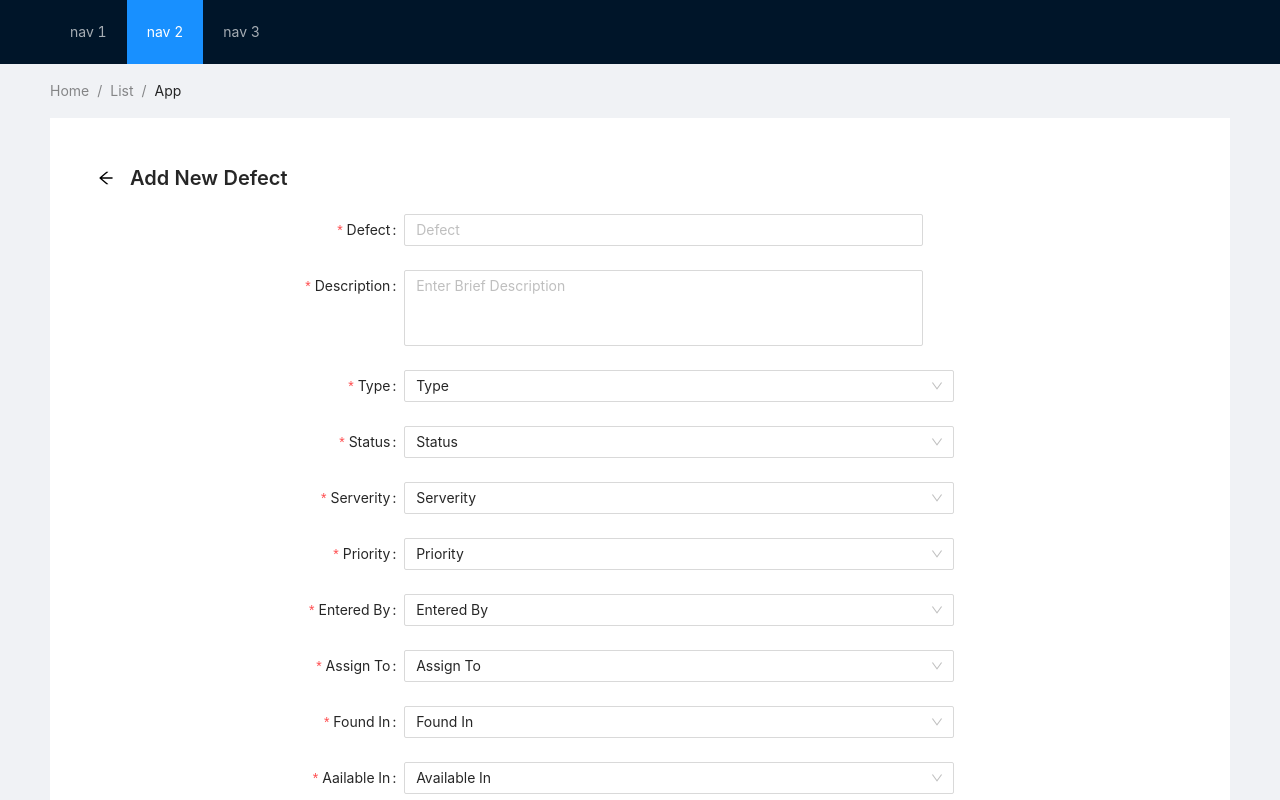
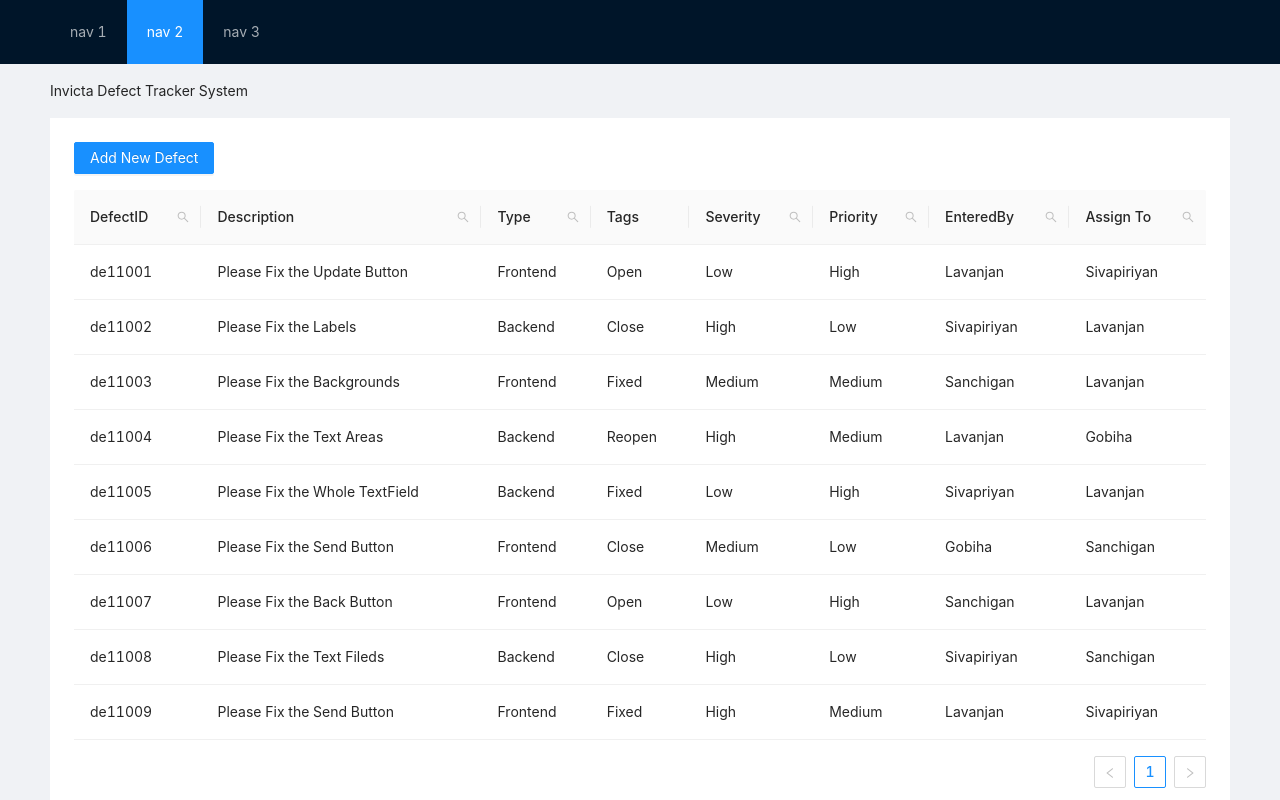
Before and after one commit to Lavanjan/Invicta-DTS, a React (Create React App) app: page / in a window 1280 px wide. Shown: the top 800 px of the page. Built offline with nearby package versions, Linux system fonts and the light colour scheme.

Commit message:
Done ViewDefectdetails

```diff
--- a/src/components/body/body.js
+++ b/src/components/body/body.js
@@ -8,8 +8,8 @@ export class body extends Component {
     render() {
         return (
             <div>
-                {/* <ViewDefectDetails /> */}
-                <AddDefectDetails />
+                <ViewDefectDetails />
+                {/* <AddDefectDetails /> */}
             </div>
         )
     }
--- a/src/components/viewDefectDetails/ViewDefectDetails.js
+++ b/src/components/viewDefectDetails/ViewDefectDetails.js
@@ -1,12 +1,264 @@
 import React, { Component } from 'react'
+import ReactDOM from 'react-dom';
+
+import { Table, Input, Button, Space, Tag } from 'antd';
+import Highlighter from 'react-highlight-words';
+import { SearchOutlined } from '@ant-design/icons';
+import 'antd/dist/antd.css';
+
+const data = [
+    {
+      key: '1',
+      defectId: 'de11001',
+      description: 'Please Fix the Update Button',
+      type: 'Frontend',
+      status: ['Open'],
+      severity: 'Low',
+      priority: 'High',
+      enteredBy: 'Lavanjan',
+      assignTo: 'Sivapiriyan',
+    },
+    {
+      key: '2',
+      defectId: 'de11002',
+      description: 'Please Fix the Labels',
+      type: 'Backend',
+      status: 'Close',
+      severity: 'High',
+      priority: 'Low',
+      enteredBy: 'Sivapiriyan',
+      assignTo: 'Lavanjan',
+    },
+    {
+      key: '3',
+      defectId: 'de11003',
+      description: 'Please Fix the Backgrounds',
+      type: 'Frontend',
+      status: 'Fixed',
+      severity: 'Medium',
+      priority: 'Medium',
+      enteredBy: 'Sanchigan',
+      assignTo: 'Lavanjan',
+    },
+    {
+      key: '4',
+      defectId: 'de11004',
+      description: 'Please Fix the Text Areas',
+      type: 'Backend',
+      status: 'Reopen',
+      severity: 'High',
+      priority: 'Medium',
+      enteredBy: 'Lavanjan',
+      assignTo: 'Gobiha',
+    },
+    {
+      key: '5',
+      defectId: 'de11005',
+      description: 'Please Fix the Whole TextField',
+      type: 'Backend',
+      status: 'Fixed',
+      severity: 'Low',
+      priority: 'High',
+      enteredBy: 'Sivapriyan',
+      assignTo: 'Lavanjan',
+    },
+    {
+      key: '6',
+      defectId: 'de11006',
+      description: 'Please Fix the Send Button',
+      type: 'Frontend',
+      status: 'Close',
+      severity: 'Medium',
+      priority: 'Low',
+      enteredBy: 'Gobiha',
+      assignTo: 'Sanchigan',
+    },
+    {
+      key: '7',
+      defectId: 'de11007',
+      description: 'Please Fix the Back Button',
+      type: 'Frontend',
+      status: 'Open',
+      severity: 'Low',
+      priority: 'High',
+      enteredBy: 'Sanchigan',
+      assignTo: 'Lavanjan',
+    },
+    {
+      key: '8',
+      defectId: 'de11008',
+      description: 'Please Fix the Text Fileds',
+      type: 'Backend',
+      status: 'Close',
+      severity: 'High',
+      priority: 'Low',
+      enteredBy: 'Sivapiriyan',
+      assignTo: 'Sanchigan',
+    },
+    {
+      key: '9',
+      defectId: 'de11009',
+      description: 'Please Fix the Send Button',
+      type: 'Frontend',
+      status: 'Fixed',
+      severity: 'High',
+      priority: 'Medium',
+      enteredBy: 'Lavanjan',
+      assignTo: 'Sivapiriyan',
+    },
+  ];
 
 export class ViewDefectDetails extends Component {
+    state = {
+        searchText: '',
+        searchedColumn: '',
+      };
+
+      getColumnSearchProps = dataIndex => ({
+        filterDropdown: ({ setSelectedKeys, selectedKeys, confirm, clearFilters }) => (
+          <div style={{ padding: 8 }}>
+            <Input
+              ref={node => {
+                this.searchInput = node;
+              }}
+              placeholder={`Search ${dataIndex}`}
+              value={selectedKeys[0]}
+              onChange={e => setSelectedKeys(e.target.value ? [e.target.value] : [])}
+              onPressEnter={() => this.handleSearch(selectedKeys, confirm, dataIndex)}
+              style={{ width: 188, marginBottom: 8, display: 'block' }}
+            />
+            <Space>
+              <Button
+                type="primary"
+                onClick={() => this.handleSearch(selectedKeys, confirm, dataIndex)}
+                icon={<SearchOutlined />}
+                size="small"
+                style={{ width: 90 }}
+              >
+                Search
+              </Button>
+              <Button onClick={() => this.handleReset(clearFilters)} size="small" style={{ width: 90 }}>
+                Reset
+              </Button>
+            </Space>
+          </div>
+        ),
+        filterIcon: filtered => <SearchOutlined style={{ color: filtered ? '#1890ff' : undefined }} />,
+        onFilter: (value, record) =>
+          record[dataIndex].toString().toLowerCase().includes(value.toLowerCase()),
+        onFilterDropdownVisibleChange: visible => {
+          if (visible) {
+            setTimeout(() => this.searchInput.select());
+          }
+        },
+        render: text =>
+          this.state.searchedColumn === dataIndex ? (
+            <Highlighter
+              highlightStyle={{ backgroundColor: '#ffc069', padding: 0 }}
+              searchWords={[this.state.searchText]}
+              autoEscape
+              textToHighlight={text.toString()}
+            />
+          ) : (
+            text
+          ),
+      });
+
+      handleSearch = (selectedKeys, confirm, dataIndex) => {
+        confirm();
+        this.setState({
+          searchText: selectedKeys[0],
+          searchedColumn: dataIndex,
+        });
+      };
+
+      handleReset = clearFilters => {
+        clearFilters();
+        this.setState({ searchText: '' });
+      };
+
     render() {
+        const columns = [
+            {
+              title: 'DefectID',
+              dataIndex: 'defectId',
+              dataIndex: 'defectId',
+              key: '',
+              ...this.getColumnSearchProps('defectId'),
+            },
+            {
+              title: 'Description',
+              dataIndex: 'description',
+              key: 'description',
+              ...this.getColumnSearchProps('description'),
+            },
+            {
+              title: 'Type',
+              dataIndex: 'type',
+              key: 'type',
+              ...this.getColumnSearchProps('type'),
+            },
+            {
+              title: 'Tags',
+              dataIndex: 'status',
+              key: 'status',
+              // render: (status) => (
+              //   <>
+              //   {status.map((tag) => {
+              //     let color;
+              //     if (tag === 'open'){
+              //       color = 'volcano';
+              //     }
+              //     return (
+              //       <Tag color = {color} key = {tag}>
+              //         {tag.toUpperCase()}
+              //       </Tag>
+              //     );
+              //   })}
+              //   </>
+
+              // ),
+              // ...this.getColumnSearchProps('status'),
+            },
+            {
+              title: 'Severity',
+              dataIndex: 'severity',
+              key: 'severity',
+              ...this.getColumnSearchProps('severity'),
+            },
+            {
+              title: 'Priority',
+              dataIndex: 'priority',
+              key: 'priority',
+              ...this.getColumnSearchProps('priority'),
+            },
+            {
+              title: 'EnteredBy',
+              dataIndex: 'enteredBy',
+              key: 'enteredBy',
+              ...this.getColumnSearchProps('enteredBy'),
+            },
+            {
+              title: 'Assign To',
+              dataIndex: 'assignTo',
+              key: 'assignTo',
+              ...this.getColumnSearchProps('assignTo'),
+            },
+          ];
         return (
-            <div>
-                View Defecyt
-            </div>
-        )
+        <div>
+        <Button
+          onClick={this.handleAdd}
+          type="primary"
+          style={{
+            marginBottom: 16,
+          }}
+        >
+          Add New Defect
+        </Button>
+        <Table columns={columns} dataSource={data} />
+        </div>
+        );
     }
 }
 
--- a/src/layouts/Layouts.js
+++ b/src/layouts/Layouts.js
@@ -22,9 +22,7 @@ export class Layouts extends Component {
           </Header>
           <Content style={{ padding: "0 50px" }}>
             <Breadcrumb style={{ margin: "16px 0" }}>
-              <Breadcrumb.Item>Home</Breadcrumb.Item>
-              <Breadcrumb.Item>List</Breadcrumb.Item>
-              <Breadcrumb.Item>App</Breadcrumb.Item>
+              <Breadcrumb.Item>Invicta Defect Tracker System</Breadcrumb.Item>
             </Breadcrumb>
             <div className="site-layout-content">
             <Body />
```
